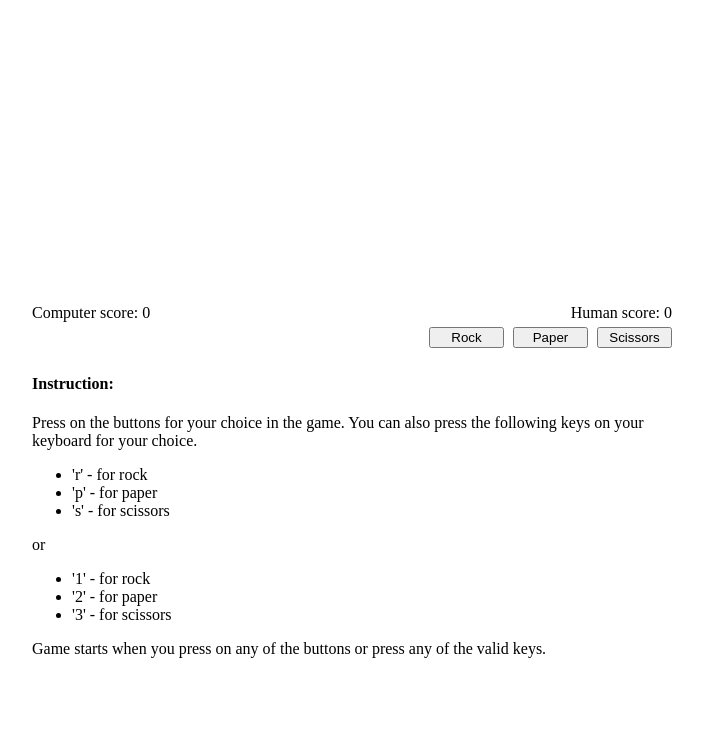
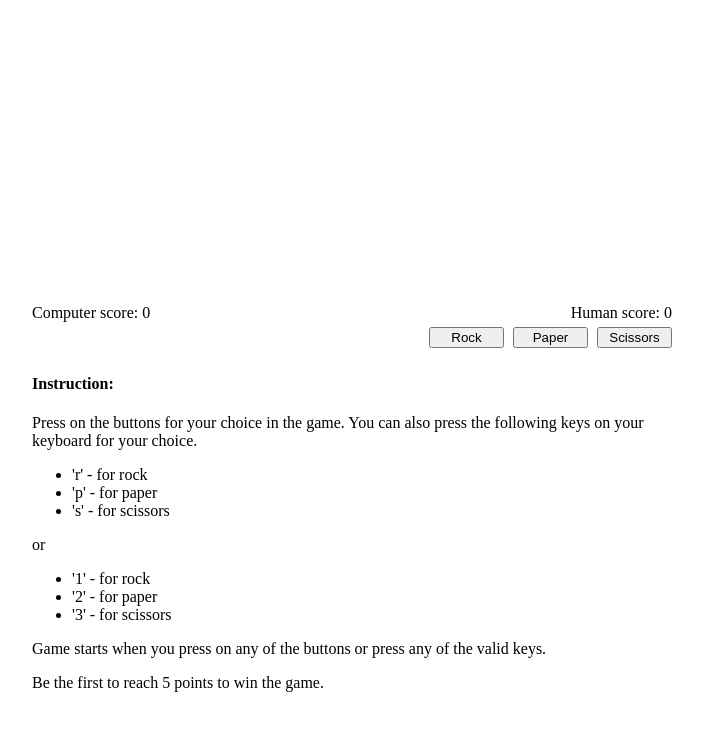
Before and after one commit to noOdin1/rock_paper_scissors, a plain HTML site: page index.html in a window 1280 px wide. Shown: the part 58-788 px from the top of the page, without its empty margins (288-991 px from the left). Drawn offline with Linux system fonts and the light colour scheme.

Commit message:
Added instructions on win conditions

```diff
--- a/index.html
+++ b/index.html
@@ -64,6 +64,7 @@
         </p>
         <p>Game starts when you press on any of the buttons or press any of
           the valid keys. </p>
+        <p>Be the first to reach 5 points to win the game.</p>
       </div>
     </div>
     <div class="container bottom"></div>
```
